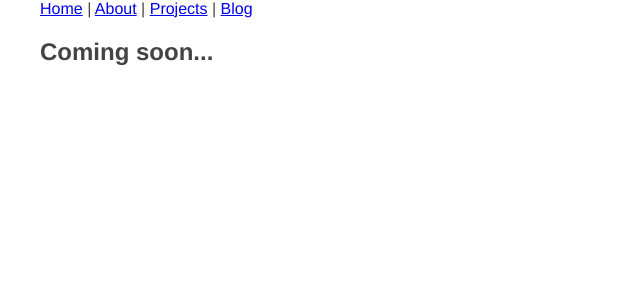
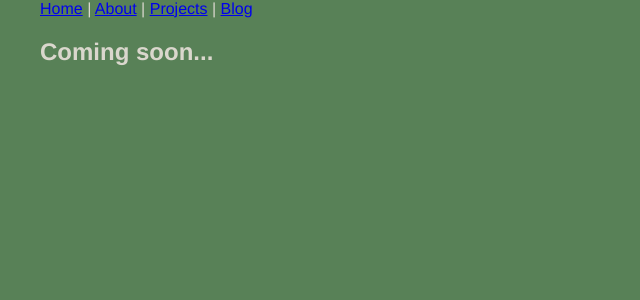
Before and after one commit to brdywltn/website, a Flask app: page / in a window 1280 px wide. Shown: the top 300 px of the page, without its empty margins (0-640 px from the left). Run offline with Flask 2, Linux system fonts and the light colour scheme.

Commit message:
center nav

```diff
--- a/static/styles/main.css
+++ b/static/styles/main.css
@@ -1,13 +1,22 @@
-body {
+body
+{
   margin: 0 auto;
   max-width:1200px;
   padding: 0;
   margin-top:0;
   font-family: "Helvetica Neue", Helvetica, Arial, sans-serif;
-  color: #444;
+  color: #dad7cd;
+  background-color: #588157;
 }
 
-nav {
-  margin: 0 auto;
-  max-width:1200px;
+.nav
+{
+  text-align:center;
+  padding:20px;
 }
+
+.nav-container a
+{
+  display:inline-block;
+  padding: 0 15px;
+}
```
Also changed, not shown: static/styles/mobile.css (added, +7 -0 lines).
